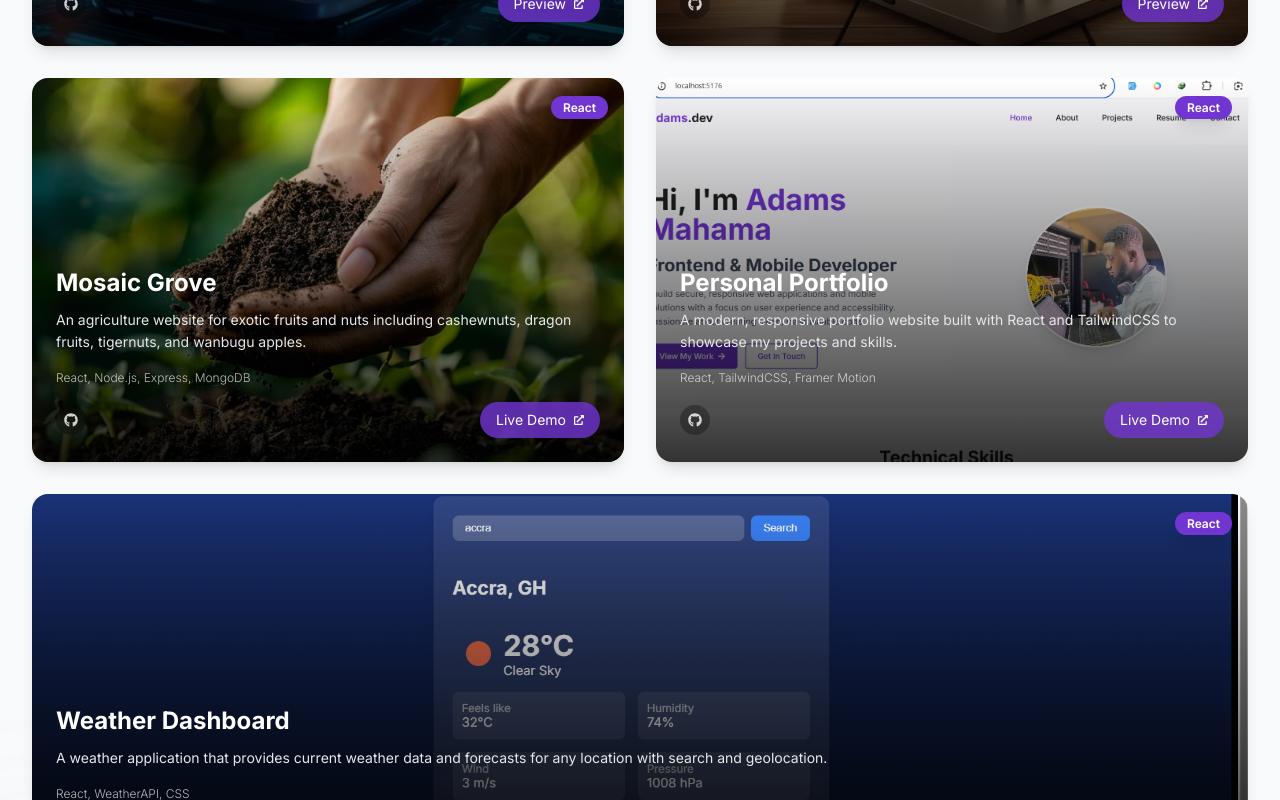
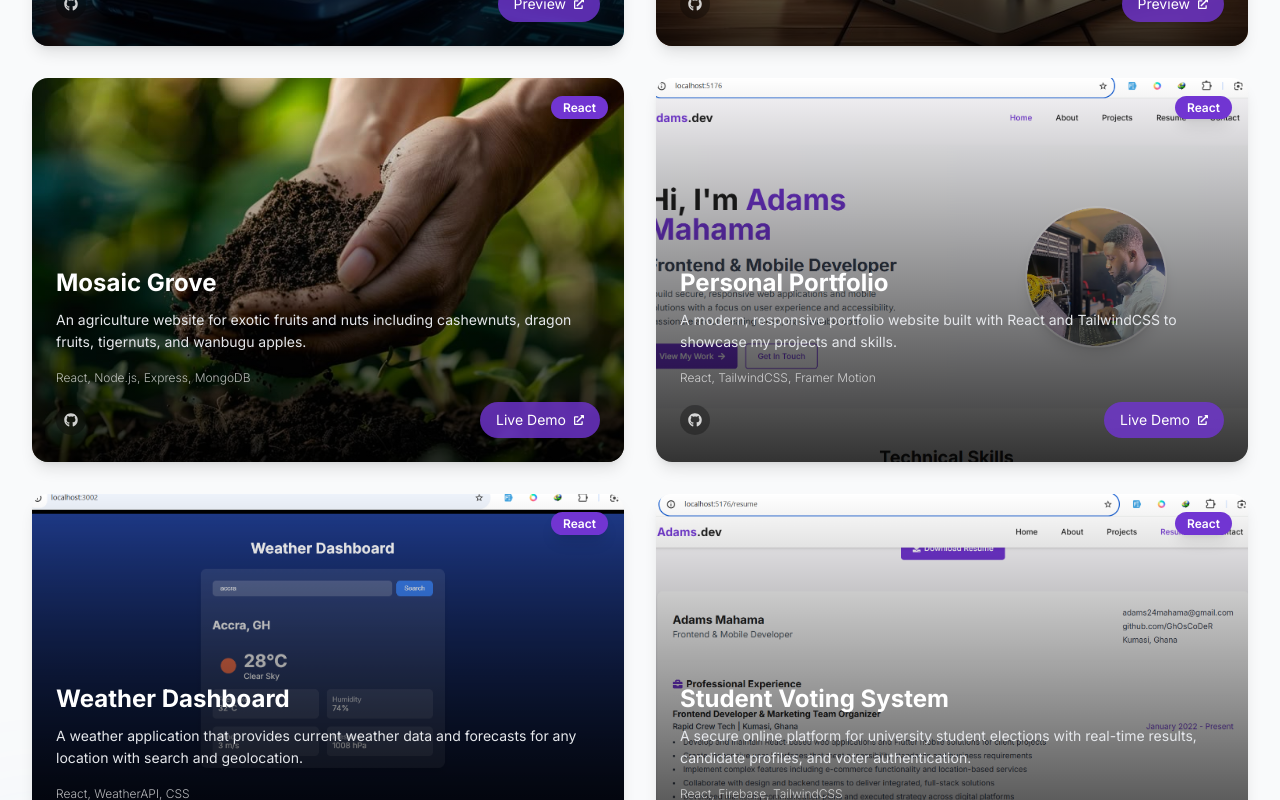
Before and after one commit to GhOsCoDeR/adams-portfolio, a React (Vite) app: page / in a window 1280 px wide. Shown: the part 2000-2800 px from the top of the page. Built offline with nearby package versions, Linux system fonts and the light colour scheme.

Commit message:
Add Student Voting System project and adjust Weather Dashboard layout

```diff
--- a/src/components/Navbar.jsx
+++ b/src/components/Navbar.jsx
@@ -30,7 +30,7 @@ const Navbar = () => {
       <div className="container-custom">
         <div className="flex justify-between items-center">
           <NavLink to="/" className="text-2xl font-bold text-primary">
-            Adams<span className="text-dark">.dev</span>
+            Adam<span className="text-dark">.dev</span>
           </NavLink>
 
           {/* Desktop Navigation */}
--- a/src/pages/Home.jsx
+++ b/src/pages/Home.jsx
@@ -624,7 +624,7 @@ const Home = () => {
                 whileInView={{ opacity: 1, y: 0 }}
                 transition={{ duration: 0.5, delay: 0.4 }}
                 viewport={{ once: true }}
-                className="md:col-span-2"
+                className="md:col-span-1"
               >
                 <ProjectCard
                   title="Weather Dashboard"
@@ -633,6 +633,23 @@ const Home = () => {
                   image="/images/weather/Screenshot 2025-04-03 115446.png"
                   liveUrl="https://adamsweatherapp.netlify.app/"
                   githubUrl="https://github.com/GhOsCoDeR/weather.git"
+                />
+              </motion.div>
+
+              <motion.div
+                initial={{ opacity: 0, y: 20 }}
+                whileInView={{ opacity: 1, y: 0 }}
+                transition={{ duration: 0.5, delay: 0.45 }}
+                viewport={{ once: true }}
+                className="md:col-span-1"
+              >
+                <ProjectCard
+                  title="Student Voting System"
+                  description="A secure online platform for university student elections with real-time results, candidate profiles, and voter authentication."
+                  tech="React, Firebase, TailwindCSS"
+                  image="/images/portfolio/voting-system.jpg"
+                  liveUrl="https://student-voting-demo.example.com"
+                  githubUrl="https://github.com/GhOsCoDeR/student-voting-system"
                 />
               </motion.div>
             </div>
--- a/src/pages/Projects.jsx
+++ b/src/pages/Projects.jsx
@@ -69,6 +69,19 @@ const Projects = () => {
       links: {
         github: 'https://github.com/GhOsCoDeR/weather.git',
         live: 'https://adamsweatherapp.netlify.app/'
+      },
+      featured: false
+    },
+    {
+      id: 6,
+      title: 'Student Voting System',
+      description: 'A secure online platform for university student elections with real-time results, candidate profiles, and voter authentication. Includes admin dashboard for managing elections.',
+      image: '/images/portfolio/voting-system.jpg',
+      technologies: ['React', 'Firebase', 'TailwindCSS', 'Authentication'],
+      category: 'web',
+      links: {
+        github: 'https://github.com/GhOsCoDeR/student-voting-system',
+        live: 'https://student-voting-demo.example.com'
       },
       featured: false
     }
```
Also changed, not shown: public/images/portfolio/voting-system.jpg (added).
